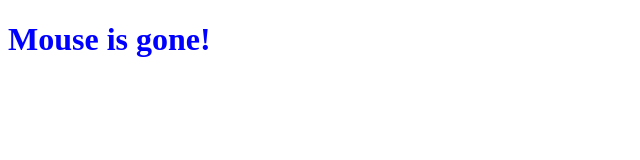
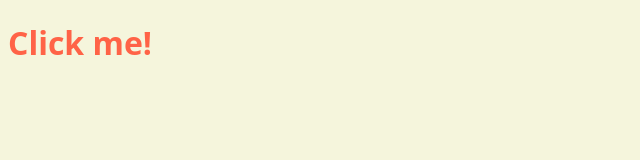
Before and after one commit to Suu01/vanilla-js, a plain HTML site: page 3/index.html in a window 1280 px wide. Both pictures are taken after a click on the element "Click me!". Shown: the whole page, without its empty margins (0-640 px from the left). Drawn offline with Linux system fonts and the light colour scheme.

Commit message:
class-function

```diff
--- /dev/null
+++ b/3/conditions.js
@@ -0,0 +1,51 @@
+const h1 = document.querySelector("div.hello:first-child h1");
+
+function handleTitleClick() {
+    // 첫 번째
+    // if(h1.style.color === "blue") {
+    //     h1.style.color = "tomato";
+    // } else {
+    //     h1.style.color = "blue";
+    // }
+
+    // 두 번째
+    // const currentColor = h1.style.color;
+    // let newColor;
+
+    // if (currentColor === "blue") {
+    // newColor = "tomato";
+    // } else {
+    //     newColor = "blue";
+    // }
+    // h1.style.color = newColor;
+
+    // 세 번째
+    // const clickedClass = "clicked sexy-font";
+    // if (h1.className === clickedClass) {
+    //     h1.className = "";
+    // } else {
+    //     h1.className = clickedClass;
+    // }
+
+    // 네 번째
+    // const clickedClass = "clicked sexy-font";
+    // if (h1.className === clickedClass) {
+    //     h1.className = "";
+    // } else {
+    //     h1.className = clickedClass;
+    // }
+
+    // 다섯번째
+    // const clickedClass = "clicked";
+    // if (h1.classList.contains(clickedClass)) {
+    //     h1.classList.remove(clickedClass);
+    // } else {
+    //     h1.classList.add(clickedClass);
+    // }
+
+    // 여섯 번째
+    const clickedClass = "clicked";
+    h1.classList.toggle(clickedClass);
+}
+
+h1.addEventListener("click", handleTitleClick);
--- a/3/index.html
+++ b/3/index.html
@@ -5,6 +5,7 @@
     <meta http-equiv="X-UA-Compatible" content="IE=edge">
     <meta name="viewport" content="width=device-width, initial-scale=1.0">
     <title>Hello From HTML!</title>
+    <link rel="stylesheet" href="style.css">
 </head>
 <body>
     <!-- <h1 id="title" class="hello">Grab me!</h1> -->
@@ -17,7 +18,7 @@
 
     <div class="hello">
         <!-- <h1>Grab me!</h1> -->
-        <h1>Click me!</h1>
+        <h1 class="sexy-font">Click me!</h1>
     </div>
     <!-- <div class="hello">
         <h1>Grab me!</h1>
@@ -39,6 +40,7 @@
     <!-- <script src="style.js"></script> -->
     <!-- <script src="addEventListener.js"></script> -->
     <!-- <script src="onevent.js"></script> -->
-    <script src="window.js"></script>
+    <!-- <script src="window.js"></script> -->
+    <script src="conditions.js"></script>
 </body>
 </html>
--- /dev/null
+++ b/3/style.css
@@ -0,0 +1,16 @@
+body {
+    background-color: beige;
+}
+
+h1 {
+    transition: color .5s ease-in-out;
+    color: blue;
+}
+
+.clicked {
+    color: tomato;
+}
+
+.sexy-font {
+    font-family: system-ui, -apple-system, BlinkMacSystemFont, 'Segoe UI', Roboto, Oxygen, Ubuntu, Cantarell, 'Open Sans', 'Helvetica Neue', sans-serif;
+}
```
